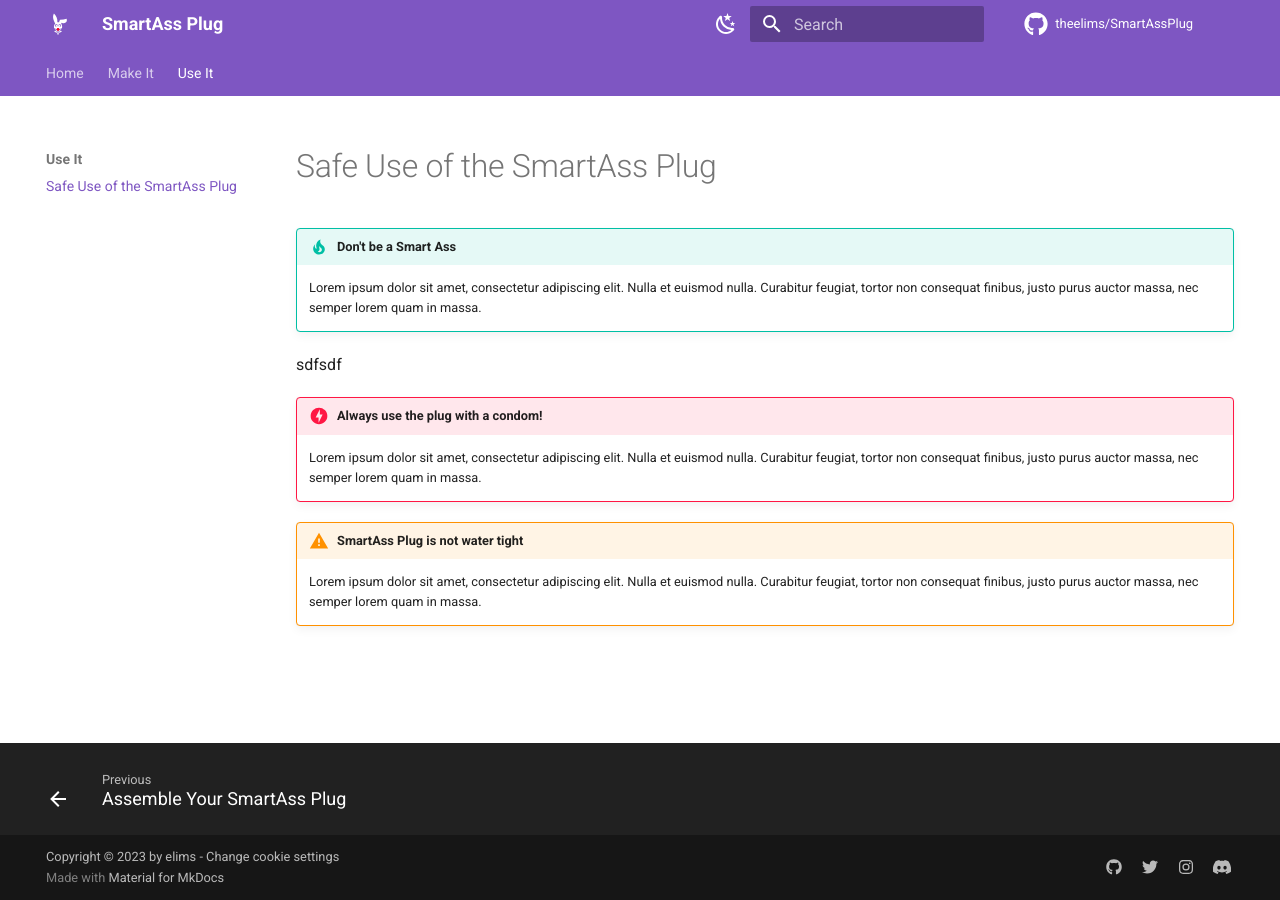
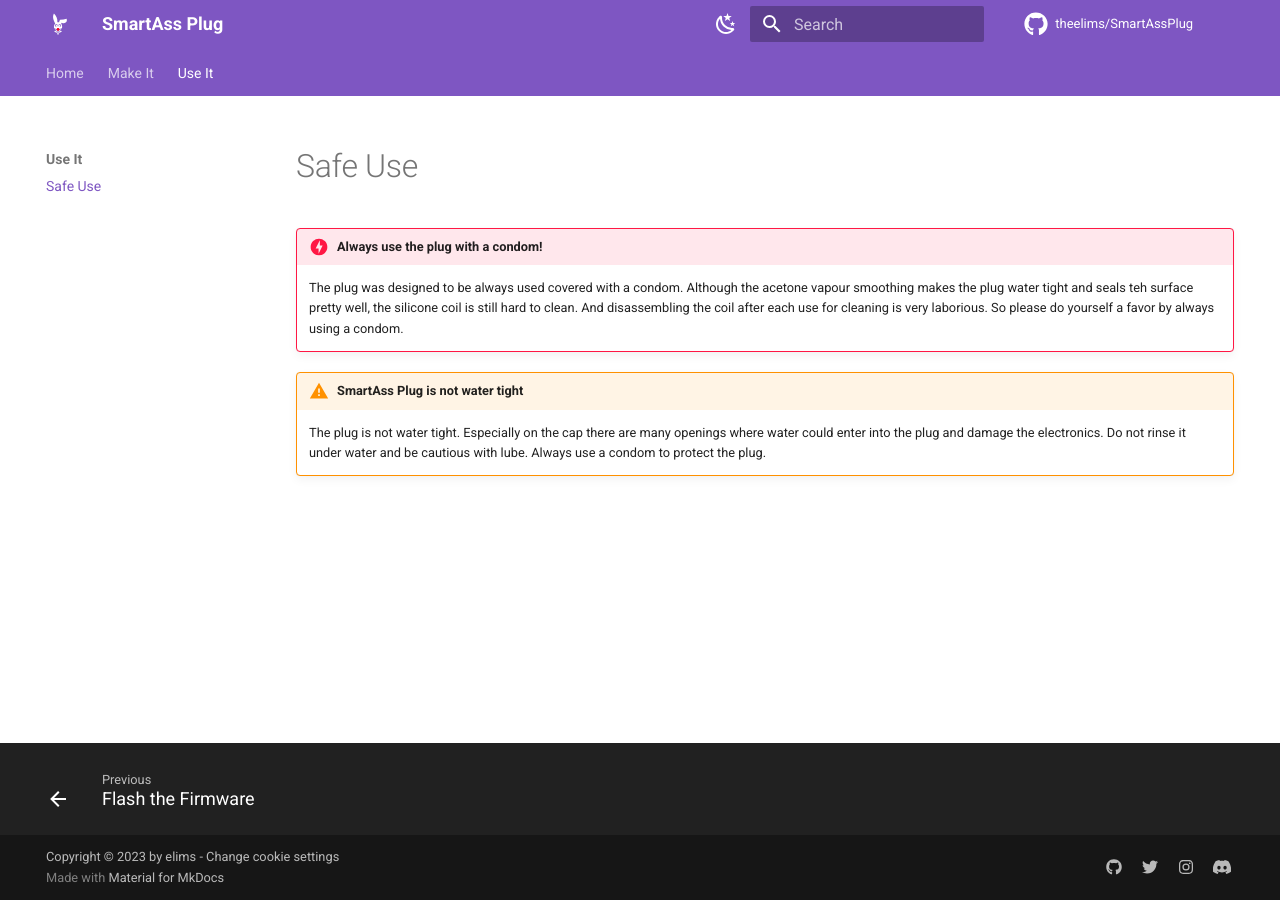
Before and after one commit to theelims/SmartAssPlug, an MkDocs documentation site: the page built from docs/safety.md, in a window 1280 px wide. Built offline with MkDocs 1.6.1 and Material for MkDocs 9.7.7, drawn with Linux system fonts in a browser that asks for light colours; comment, search, counter and statistics services are not loaded.

Commit message:
Updated docs once again

```diff
--- a/docs/safety.md
+++ b/docs/safety.md
@@ -1,21 +1,9 @@
-# Safe Use of the SmartAss Plug
-
-!!! tip "Don't be a Smart Ass"
-
-    Lorem ipsum dolor sit amet, consectetur adipiscing elit. Nulla et euismod
-    nulla. Curabitur feugiat, tortor non consequat finibus, justo purus auctor
-    massa, nec semper lorem quam in massa.
-
-sdfsdf
+# Safe Use
 
 !!! danger "Always use the plug with a condom!"
 
-    Lorem ipsum dolor sit amet, consectetur adipiscing elit. Nulla et euismod
-    nulla. Curabitur feugiat, tortor non consequat finibus, justo purus auctor
-    massa, nec semper lorem quam in massa.
+    The plug was designed to be always used covered with a condom. Although the acetone vapour smoothing makes the plug water tight and seals teh surface pretty well, the silicone coil is still hard to clean. And disassembling the coil after each use for cleaning is very laborious. So please do yourself a favor by always using a condom.
 
 !!! warning "SmartAss Plug is not water tight"
 
-    Lorem ipsum dolor sit amet, consectetur adipiscing elit. Nulla et euismod
-    nulla. Curabitur feugiat, tortor non consequat finibus, justo purus auctor
-    massa, nec semper lorem quam in massa.
+    The plug is not water tight. Especially on the cap there are many openings where water could enter into the plug and damage the electronics. Do not rinse it under water and be cautious with lube. Always use a condom to protect the plug.
--- a/mkdocs.yml
+++ b/mkdocs.yml
@@ -6,7 +6,7 @@
     - sourcing.md
     - printing.md
     - assembly.md
-  #   - flashfirmware.md
+    - flashfirmware.md
   - 'Use It':
     - safety.md
   #   - wifi.md
```
Also changed, not shown: docs/flashfirmware.md (+2 -0 lines).
